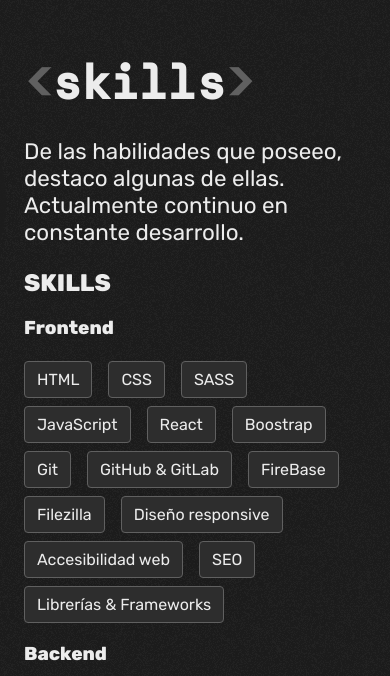
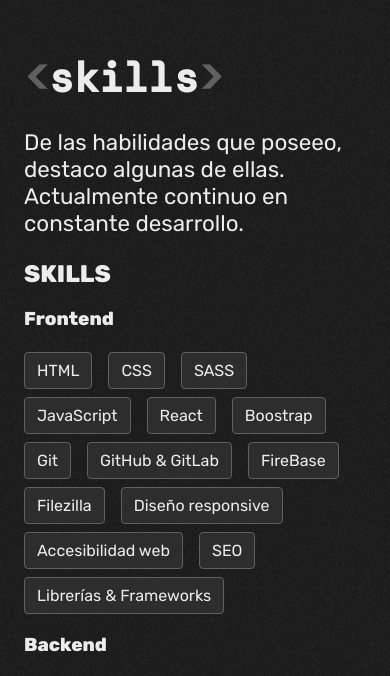
Before and after one commit to federicorga/Portfolio-Federico-Garea, a React (Create React App) app: page / in a window 390 px wide. Shown: the part 1192-1868 px from the top of the page. Built offline with nearby package versions, Linux system fonts and the light colour scheme; a web font is replaced by a local one.

Commit message:
portfolio

```diff
--- a/src/components/ElementTitle/Titles/Title.css
+++ b/src/components/ElementTitle/Titles/Title.css
@@ -32,3 +32,11 @@
             transform: translateX(1rem);
         }
       }
+
+
+ @media screen and (max-width: 550px){
+
+    /*Section Profile*/
+    .title-element {
+        font-size: 2.6rem;}
+}
```
Also changed, not shown: src/components/ElementTitle/Subititle/Subtitle.css (line endings or trailing spaces).
